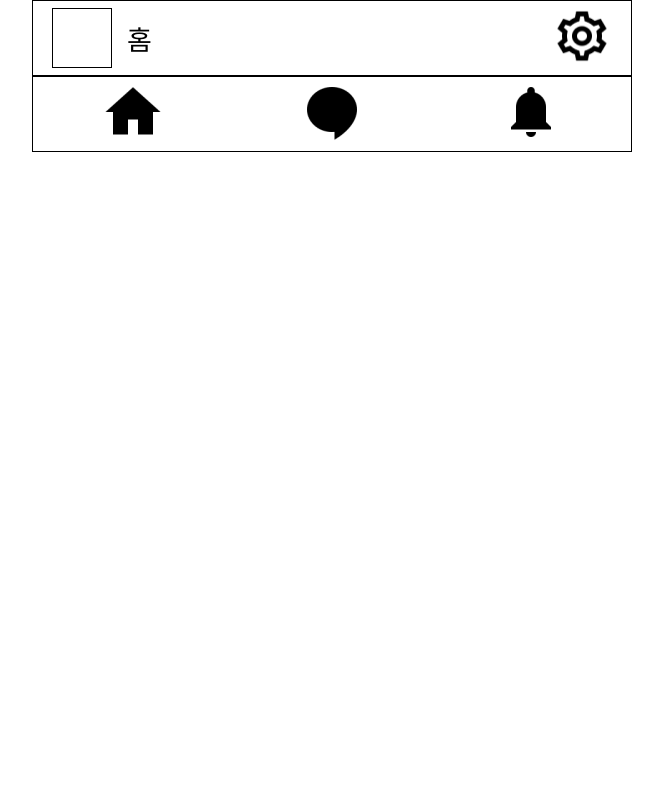
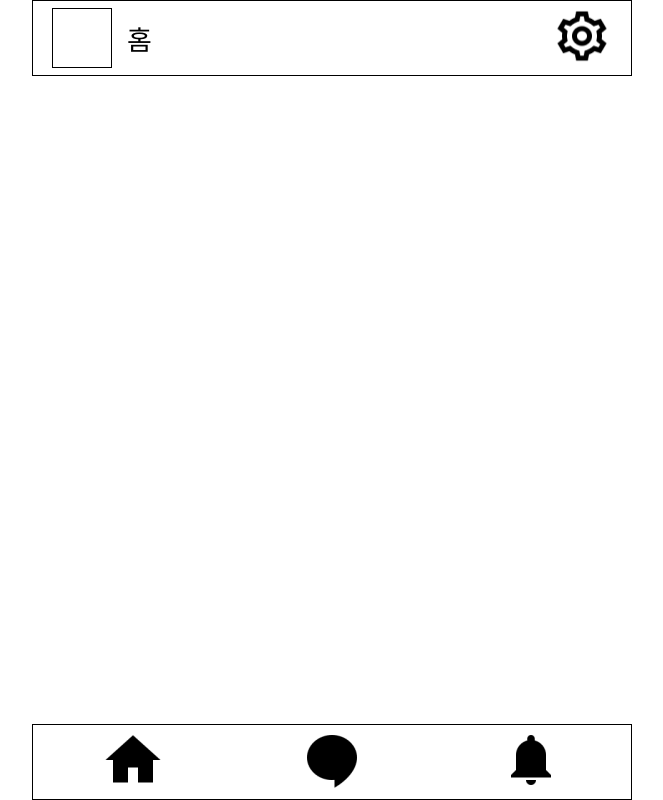
Before and after one commit to soma-baekgu/A-Maker-FE, a Next.js app: page /home in a window 1280 px wide. Shown: the whole page, without its empty margins (308-971 px from the left). Built offline with nearby package versions, Linux system fonts and the light colour scheme.

Commit message:
fix: 라우팅 수정

```diff
--- a/src/app/alarm/page.module.css
+++ b/src/app/alarm/page.module.css
@@ -1,3 +1,12 @@
-.page{
+.page {
+    display: flex;
+    flex-direction: column;
+    flex: 1;
+}
 
+
+.content {
+    display: flex;
+    flex-direction: column;
+    flex: 1;
 }
--- a/src/app/alarm/page.tsx
+++ b/src/app/alarm/page.tsx
@@ -1,10 +1,13 @@
 import styles from './page.module.css';
 import TopBar from "@/app/_component/TopBar";
+import BottomBar from "@/app/_component/BottomBar";
 
 export default function Alarm() {
     return (
         <div className={styles.page}>
             <TopBar pageType='알림'/>
+            <div className={styles.content}></div>
+            <BottomBar/>
         </div>
     );
 }
--- a/src/app/chatroom/[id]/page.tsx
+++ b/src/app/chatroom/[id]/page.tsx
@@ -4,12 +4,14 @@ import styles from './page.module.css';
 import TopBar2 from "@/app/_component/TopBar2";
 import ChatInput from "@/app/chatroom/_component/ChatInput";
 import ChatMessage from "@/app/chatroom/_component/ChatMessage";
+import {useRouter} from "next/navigation";
 
 export default function Page() {
     const title: string = '캡스톤 디자인 2조';
+    const router = useRouter();
 
     const onBack = () => {
-        console.log('뒤로가기');
+        router.push('/chat');
     }
 
     const onSend = () => {
--- a/src/app/home/page.module.css
+++ b/src/app/home/page.module.css
@@ -1,3 +1,12 @@
-.page{
+.page {
+    display: flex;
+    flex-direction: column;
+    flex: 1;
+}
 
+
+.content {
+    display: flex;
+    flex-direction: column;
+    flex: 1;
 }
--- a/src/app/home/page.tsx
+++ b/src/app/home/page.tsx
@@ -1,11 +1,13 @@
 import styles from './page.module.css';
 import TopBar from "@/app/_component/TopBar";
 import BottomBar from "@/app/_component/BottomBar";
+import ChatMessage from "@/app/chatroom/_component/ChatMessage";
 
 export default function Home() {
     return (
         <div className={styles.page}>
             <TopBar pageType='홈'/>
+            <div className={styles.content}></div>
             <BottomBar/>
         </div>
     );
```
